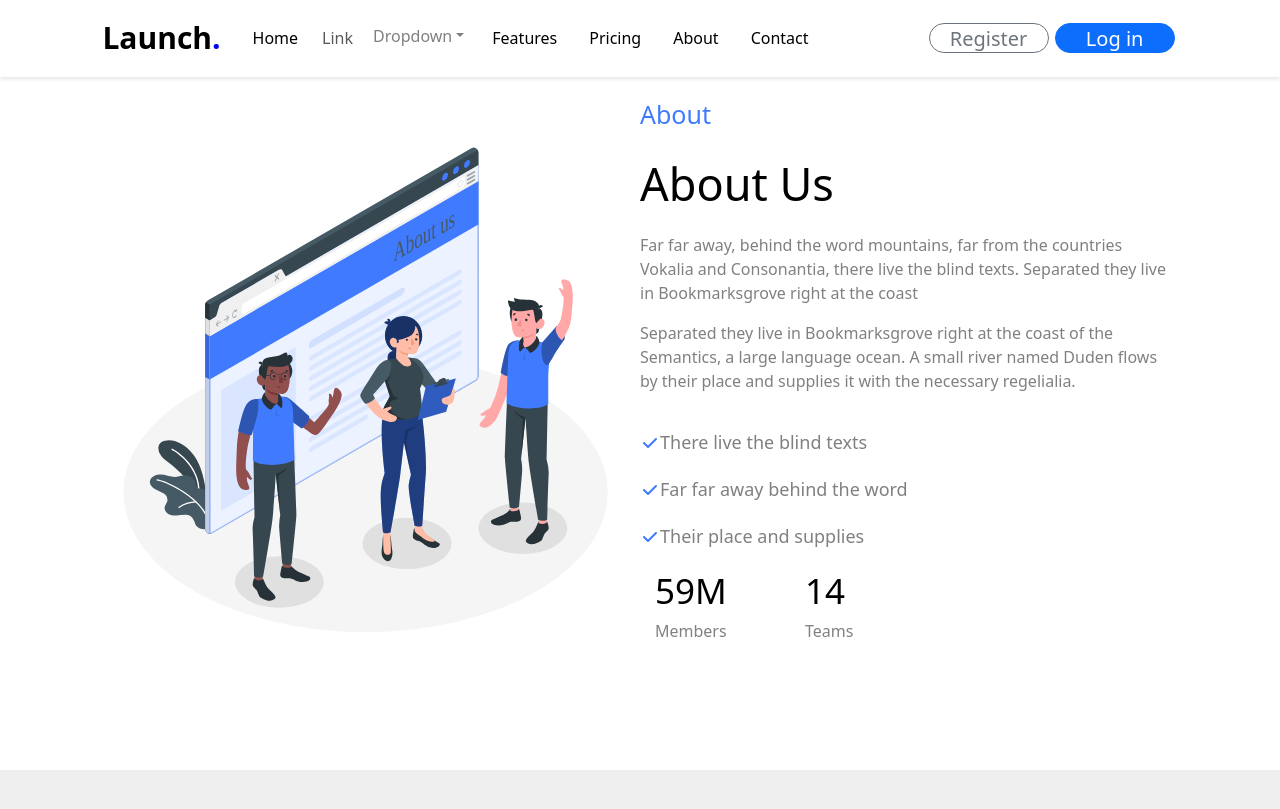
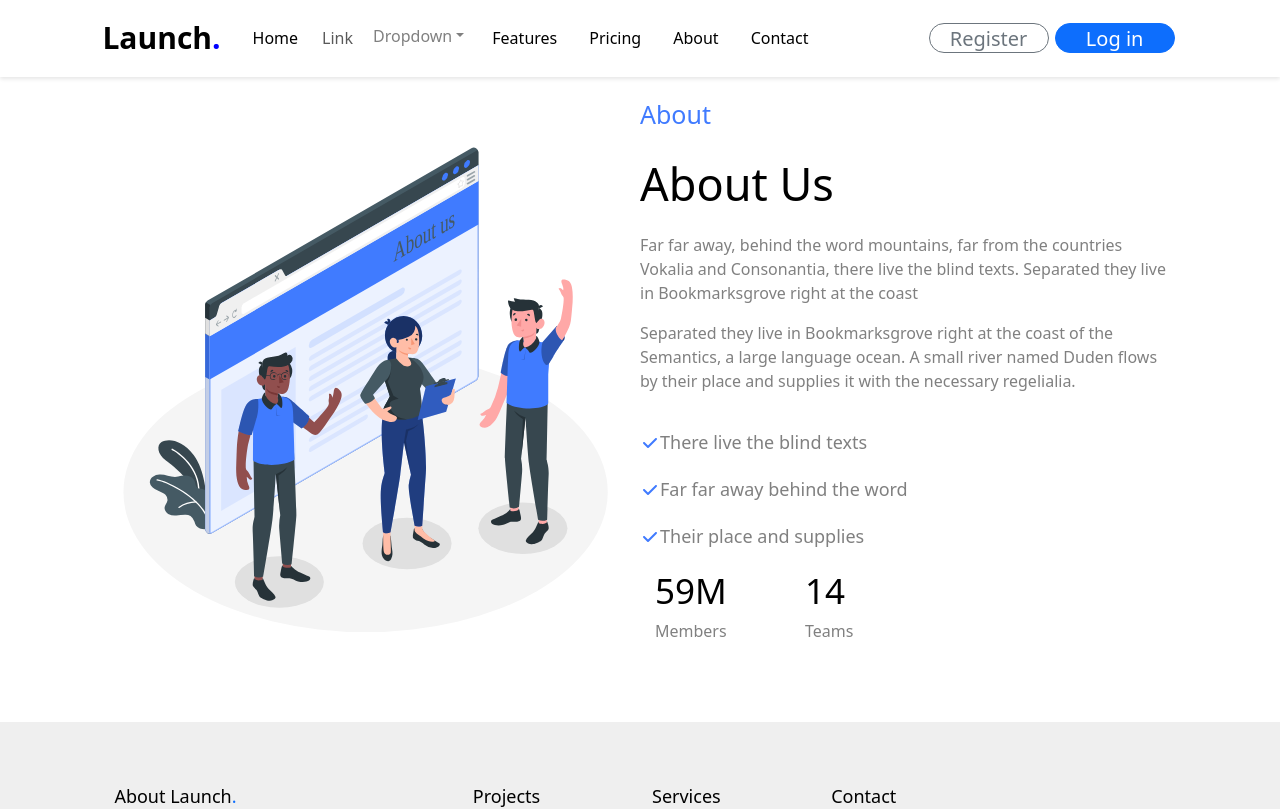
Before and after one commit to kaungpyaesoneaunggic/color-lib-ui-train, a React (Create React App) app: page /aboutus in a window 1280 px wide. Shown: the top 809 px of the page. Built offline with nearby package versions, Linux system fonts and the light colour scheme.

Commit message:
some minors

```diff
--- a/src/App.js
+++ b/src/App.js
@@ -31,7 +31,7 @@ function App() {
       <div  style={{ padding:'0px 8% 0px 8%',overflow:'hidden'}}>
       <Header/>
       {/* Here was Home And Features before */}
-      <div className='my-5 py-5'>
+      <div className='my-5 pt-5' >
       <Routes>
         <Route path='/' element={<Home/>}/>
         <Route path='/features' element={<><Features/><Featurestwo/><Featuresthree/></>}/>
```
